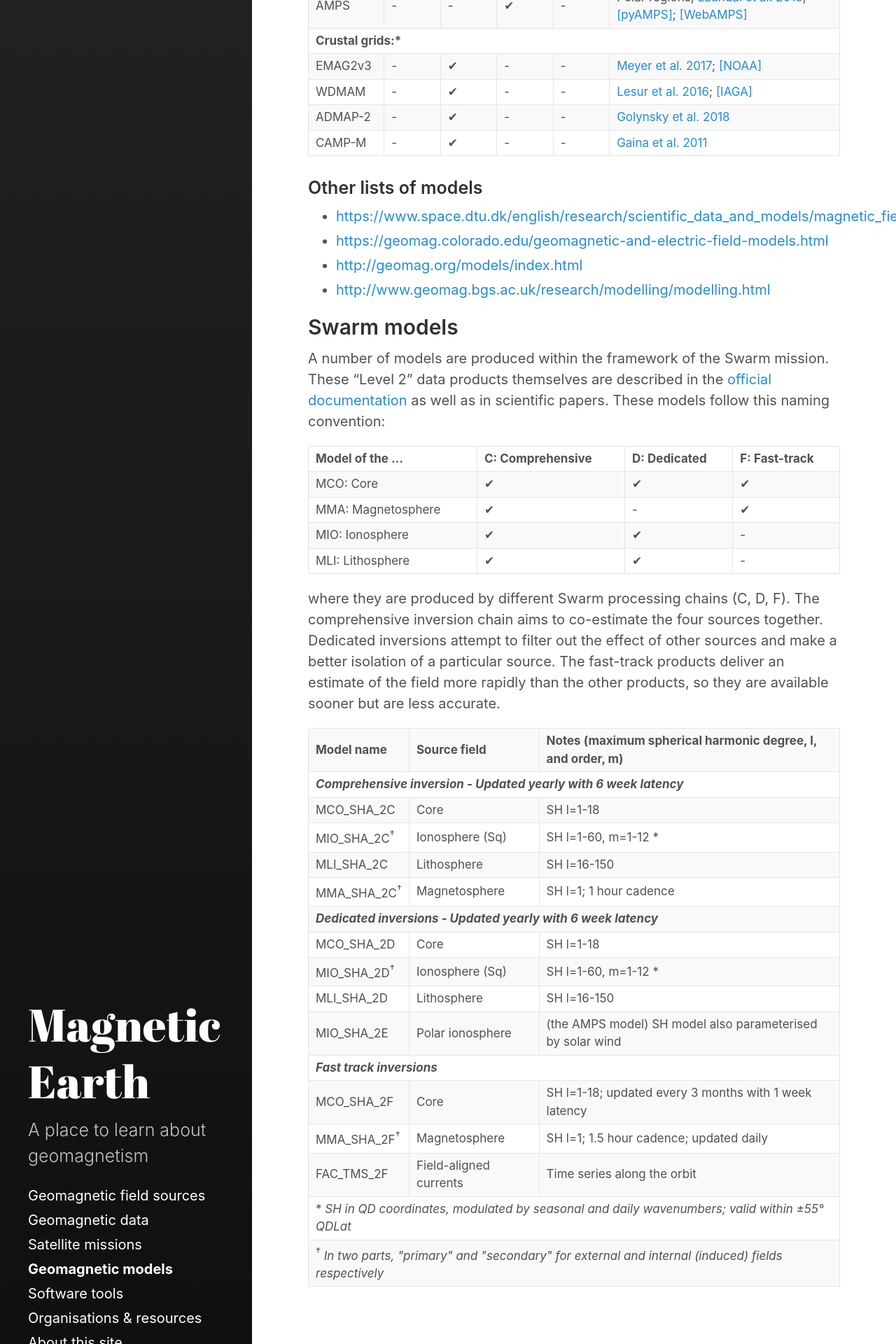
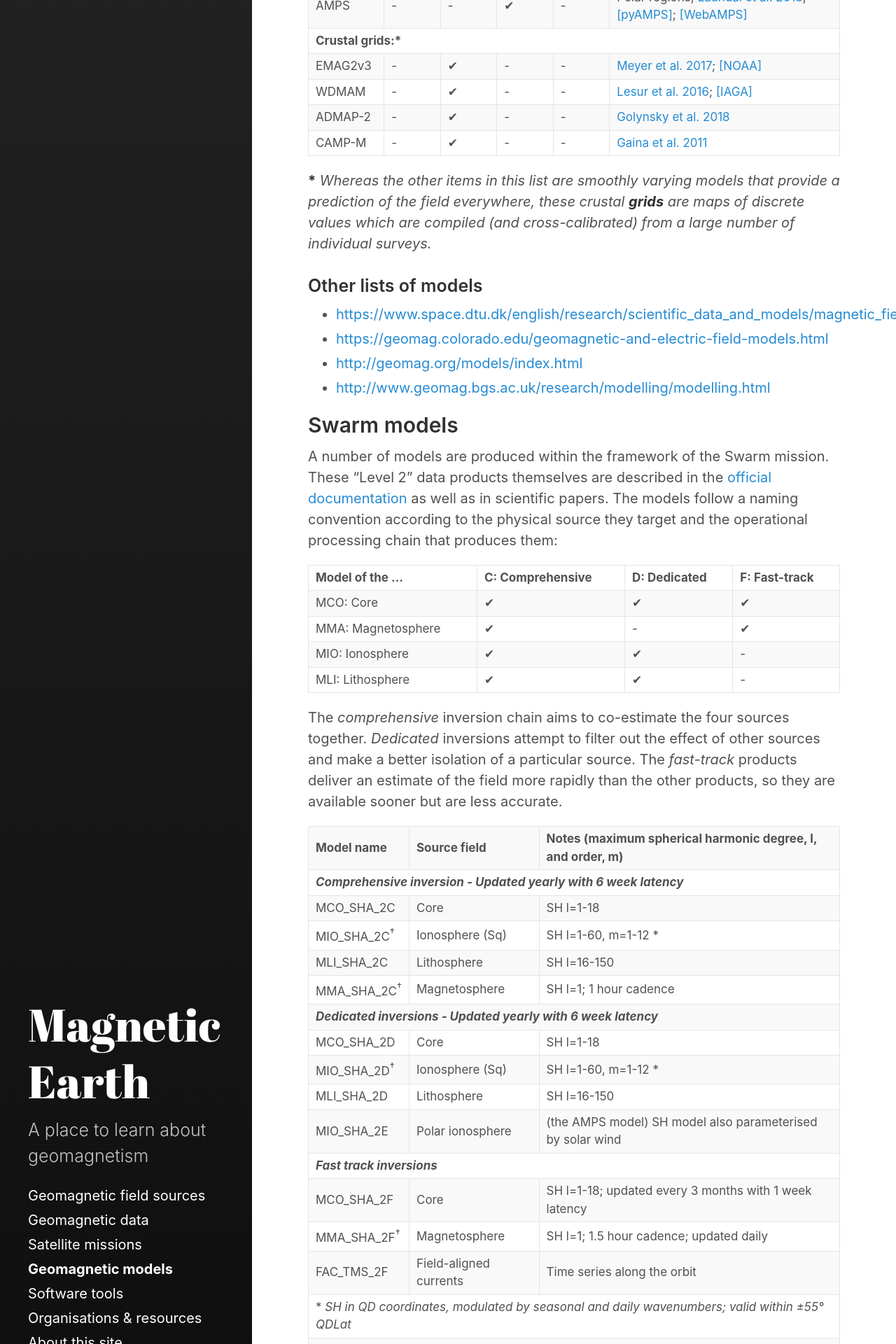
Before and after one commit to MagneticEarth/MagneticEarth.github.io, a Jekyll site: the page built from pages/models.md, in a window 1280 px wide. Shown: the part 1892-3812 px from the top of the page at 70% size. Built offline with Jekyll 4.4.1, drawn with Linux system fonts in a browser that asks for light colours.

Commit message:
Editorial changes.

```diff
--- a/pages/models.md
+++ b/pages/models.md
@@ -13,15 +13,20 @@ Contents:
 
 ## Overview of models
 
-There are many models which aim to describe the global geomagnetic field (or one of the sources within it). The field itself is complex so naturally there are many decisions to be made when creating a model:
+There are many models which aim to describe the global geomagnetic field (or one of the sources within it).
+The field itself is complex so naturally there are many decisions to be made when creating a model:
 
 - what magnetic source(s) are we interested in?
 - what data should we use and how should we "clean" them?
 - how should we parameterise the model? ...
 
-This situation has led to a range of models with different applications and varying levels of cross-compatibility. The following table lists most of the contemporary models available which are applicable near to Earth (between Earth's surface and at low- to mid-Earth orbit). If you are new to this, then a good place to start is the IGRF, the International Geomagnetic Reference Field, which is collaboratively produced by the scientific community to give a reasonable estimate of the "main field" (i.e. that which is mostly produced by the core).
+This situation has led to a range of models with different applications and varying levels of cross-compatibility.
+The following table lists most of the contemporary models available which are applicable near to Earth (between Earth's surface and at low- to mid-Earth orbit).
+If you are new to this, then a good place to start is the IGRF, the International Geomagnetic Reference Field, which is collaboratively produced by the scientific community to give a reasonable estimate of the "main field" (i.e. that which is mostly produced by the core).
 
 {% include_relative figs/table_models.html %}
+
+**\*** *Whereas the other items in this list are smoothly varying models that provide a prediction of the field everywhere, these crustal **grids** are maps of discrete values which are compiled (and cross-calibrated) from a large number of individual surveys.*
 
 ### Other lists of models
 - <https://www.space.dtu.dk/english/research/scientific_data_and_models/magnetic_field_models>
@@ -31,7 +36,9 @@ This situation has led to a range of models with different applications and vary
 
 ## Swarm models
 
-A number of models are produced within the framework of the Swarm mission. These "Level 2" data products themselves are described in the [official documentation](https://earth.esa.int/web/guest/missions/esa-eo-missions/swarm/data-handbook/level-2-product-definitions) as well as in scientific papers. These models follow this naming convention:
+A number of models are produced within the framework of the Swarm mission.
+These "Level 2" data products themselves are described in the [official documentation](https://earth.esa.int/web/guest/missions/esa-eo-missions/swarm/data-handbook/level-2-product-definitions) as well as in scientific papers.
+The models follow a naming convention according to the physical source they target and the operational processing chain that produces them:
 
 | Model of the ...   | C: Comprehensive | D: Dedicated | F: Fast-track |
 |--------------------|------------------|--------------|---------------|
@@ -40,6 +47,8 @@ A number of models are produced within the framework of the Swarm mission. These
 | MIO: Ionosphere    | &#10004; 	      | &#10004; 	   | - 	           |
 | MLI: Lithosphere   | &#10004; 	      | &#10004; 	   | -        	   |
 
-where they are produced by different Swarm processing chains (C, D, F). The comprehensive inversion chain aims to co-estimate the four sources together. Dedicated inversions attempt to filter out the effect of other sources and make a better isolation of a particular source. The fast-track products deliver an estimate of the field more rapidly than the other products, so they are available sooner but are less accurate.
+The *comprehensive* inversion chain aims to co-estimate the four sources together.
+*Dedicated* inversions attempt to filter out the effect of other sources and make a better isolation of a particular source.
+The *fast-track* products deliver an estimate of the field more rapidly than the other products, so they are available sooner but are less accurate.
 
 {% include_relative figs/table_models_swarm.html %}
```
Also changed, not shown: index.md (+16 -10 lines), pages/about.md (+6 -3 lines), pages/data.md (+2 -1 lines), pages/missions.md (+3 -1 lines).
